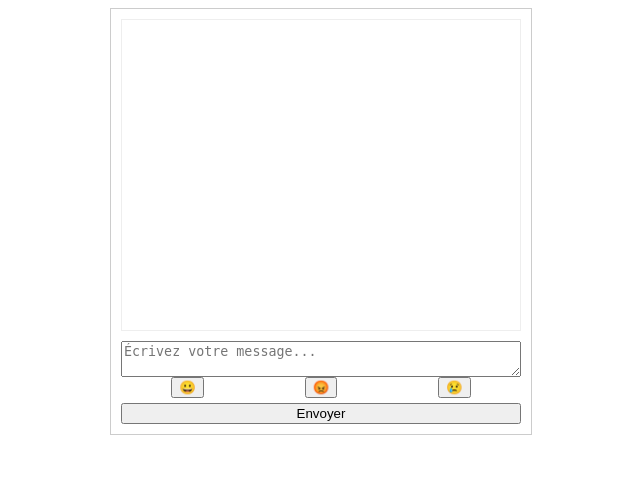
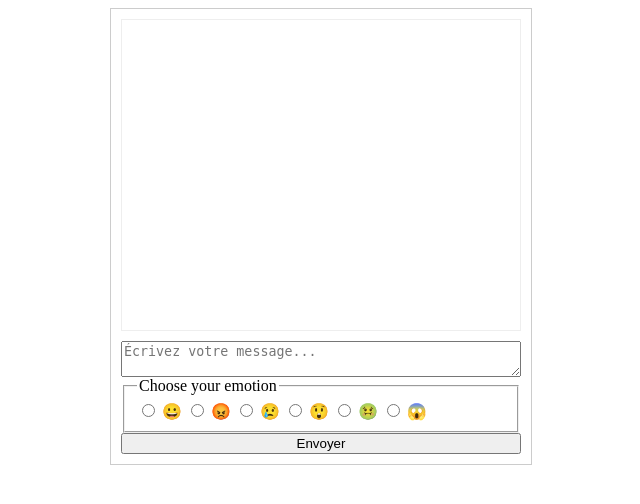
Before and after one commit to EnrikeChampion/SAE-S4, a PHP site: page /Views/view_chat.php?id=1 in a window 1280 px wide. Shown: the top 504 px of the page, without its empty margins (319-959 px from the left). Run offline with PHP 8.4, Linux system fonts and the light colour scheme; data that the repository does not hold is empty.

Commit message:
transformation des bouttons emotions en radios

```diff
--- a/Views/view_chat.php
+++ b/Views/view_chat.php
@@ -11,11 +11,28 @@
         <div id="message-area"></div>
         <div id="input-area">
             <textarea id="message-input" placeholder="Écrivez votre message..."></textarea>
-            <div id="emotion-buttons">
-                <button data-emotion="joie">😀</button>
-                <button data-emotion="colère">😡</button>
-                <button data-emotion="tristesse">😢</button>
-            </div>
+            <fieldset>
+                <legend>Choose your emotion</legend>
+
+                <input type="radio" id="joie" name="emotion" value="joie" />
+                <label for="joie">😀</label>
+
+                <input type="radio" id="colere" name="emotion" value="colere" />
+                <label for="colere">😡</label>
+
+                <input type="radio" id="tristesse" name="emotion" value="tristesse" />
+                <label for="tristesse">😢</label>
+
+                <input type="radio" id="surprise" name="emotion" value="surprise" />
+                <label for="surprise">😲</label>
+
+                <input type="radio" id="dégoût" name="emotion" value="dégoût" />
+                <label for="dégoût">🤢</label>
+
+                <input type="radio" id="peur" name="emotion" value="peur" />
+                <label for="peur">😱</label>
+
+            </fieldset>
             <button id="send-button">Envoyer</button>
         </div>
     </div>
--- a/src/js/chat.js
+++ b/src/js/chat.js
@@ -1,24 +1,14 @@
 const messageArea = document.getElementById('message-area');
 const messageInput = document.getElementById('message-input');
 const sendButton = document.getElementById('send-button');
-const emotionButtons = document.getElementById('emotion-buttons').querySelectorAll('button');
-let selectedEmotion = null;
 
-// Vérifier si la page a reçu l'ID du destinataire via POST
-
-// Récupérer l'ID du destinataire depuis une variable POST (présumée envoyée du backend)
+// Récupérer l'ID du destinataire depuis une variable GET (présumée envoyée du backend)
 
 
 // Afficher l'ID du destinataire sur la page
 if (recipientId) {
     initiateWebSocket(uid, recipientId); // Initier la connexion WebSocket avec l'ID du destinataire
 }
-
-emotionButtons.forEach(button => {
-    button.addEventListener('click', () => {
-        selectedEmotion = button.dataset.emotion;
-    });
-});
 
 sendButton.addEventListener('click', () => {
     sendMessage();
@@ -62,20 +52,21 @@ function initiateWebSocket(uid, recipientId) {
 function sendMessage(recipientId) {
     const message = document.getElementById("message-input").value; // Récupérer le message saisi
     // Si le message n'est pas vide
+    let selectedEmotion = document.querySelector('input[name="emotion"]:checked');;
     if (message.trim() !== "" && selectedEmotion != null) {
         const messageData = {
             dest: recipientId,
             message: message,
-            emotion: selectedEmotion
+            emotion: selectedEmotion.value
         };
         // Envoyer le message via la connexion WebSocket
         conn.send(JSON.stringify(messageData));
 
         // Afficher le message dans l'interface utilisateur
-        displayMessage(message, uid, selectedEmotion);
+        displayMessage(message, uid, selectedEmotion.value);
 
         // Optionnellement, vider le champ après l'envoi du message
         document.getElementById("message-input").value = '';
-        selectedEmotion = null;
+        selectedEmotion.checked = false; // Décocher l'émotion sélectionnée
     }
 }
```
